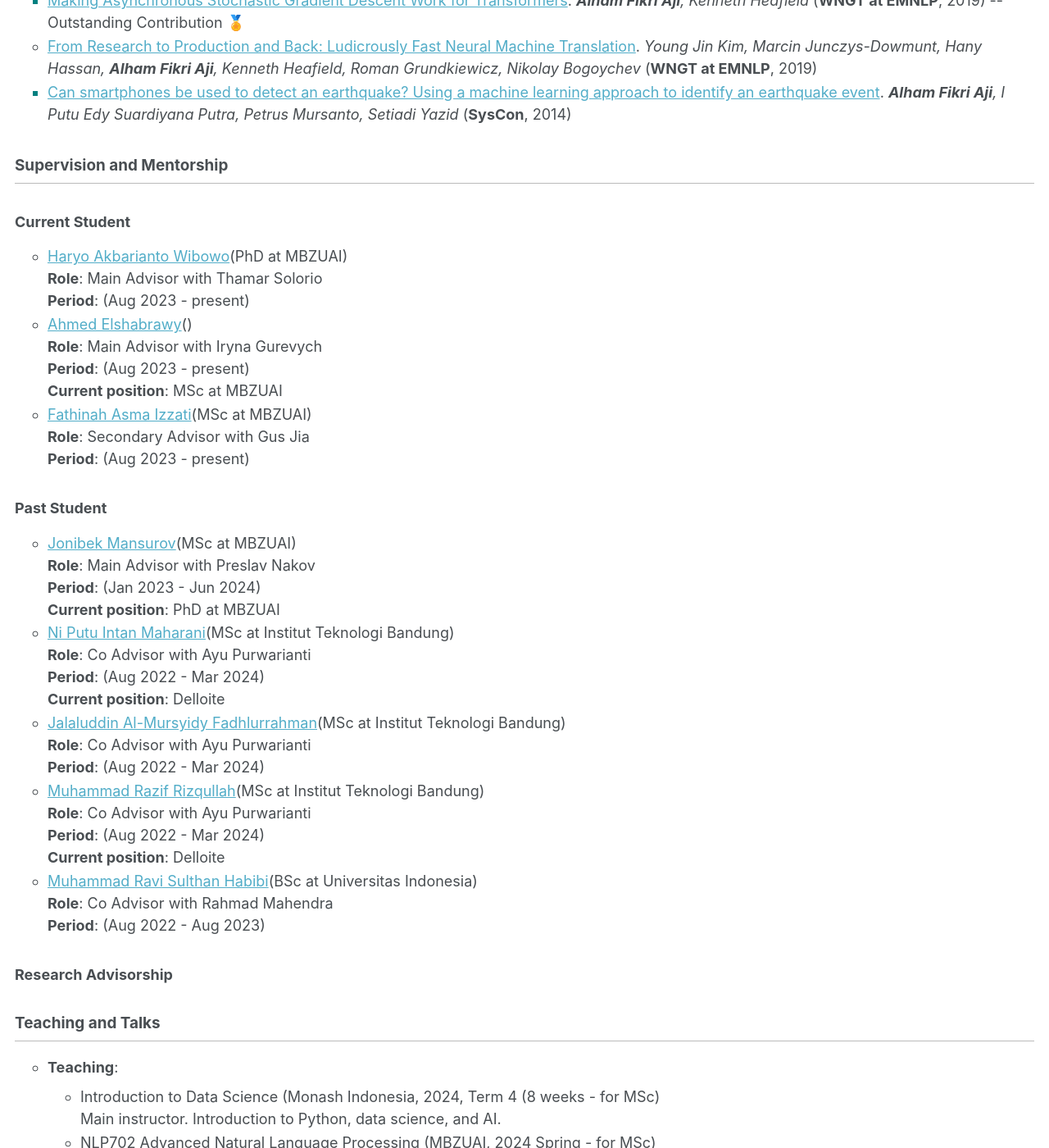
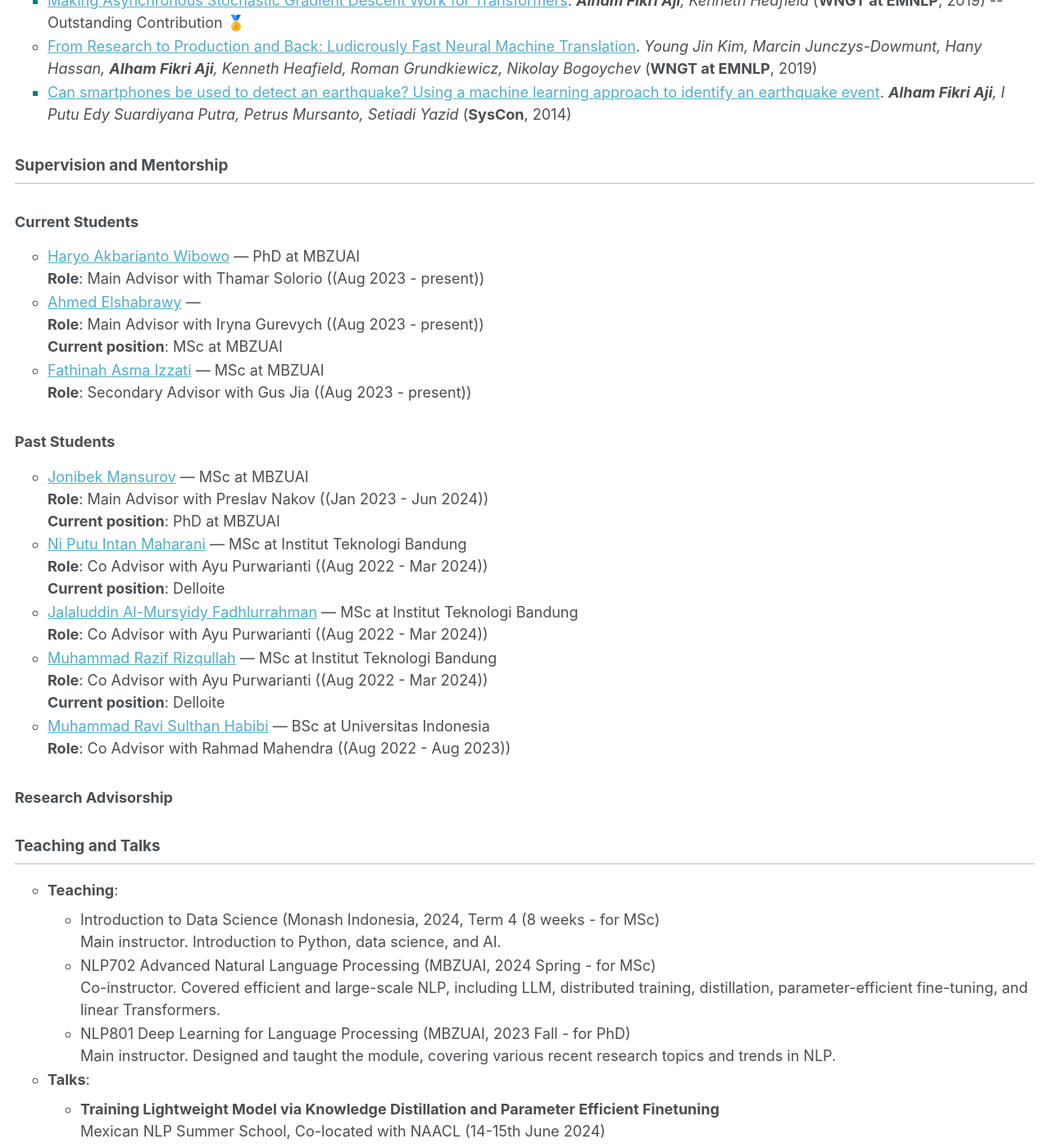
Before and after one commit to afaji/afaji.github.io, a Jekyll site: the page built from _pages/cv.md, in a window 1280 px wide and 1400 px high, scrolled down 4493 px. Shown: the whole window at 82% size. Built offline with Jekyll 4.4.1, drawn with Linux system fonts in a browser that asks for light colours.

Commit message:
Update cv.md

```diff
--- a/_pages/cv.md
+++ b/_pages/cv.md
@@ -91,13 +91,12 @@ You may also refer to my [Google Scholar](https://scholar.google.ca/citations?hl
 
 ## Supervision and Mentorship
 
-### Current Student
+### Current Students
 <ul>
 {% for student in site.data.student.student %}
   <li>
-    <a href="{{ student.url }}">{{ student.name | raw }}</a>({{ student.rolejob | raw }})<br>
-    <strong>Role</strong>: {{ student.role | raw }} {% if student.co %} with {{ student.co }}{% endif %}<br>
-    <strong>Period</strong>: {{ student.period | raw }}<br>
+    <a href="{{ student.url }}">{{ student.name | raw }}</a> — {{ student.rolejob | raw }}<br>
+    <strong>Role</strong>: {{ student.role | raw }} {% if student.co %} with {{ student.co }}{% endif %} ({{ student.period | raw }})<br>
     {% if student.job %}
       <strong>Current position</strong>: {{ student.job | raw }}<br>
     {% endif %}
@@ -105,13 +104,12 @@ You may also refer to my [Google Scholar](https://scholar.google.ca/citations?hl
 {% endfor %}
 </ul>
 
-### Past Student
+### Past Students
 <ul>
 {% for student in site.data.student.paststudent %}
   <li>
-    <a href="{{ student.url }}">{{ student.name | raw }}</a>({{ student.rolejob | raw }})<br>
-    <strong>Role</strong>: {{ student.role | raw }} {% if student.co %} with {{ student.co }}{% endif %}<br>
-    <strong>Period</strong>: {{ student.period | raw }}<br>
+    <a href="{{ student.url }}">{{ student.name | raw }}</a> — {{ student.rolejob | raw }}<br>
+    <strong>Role</strong>: {{ student.role | raw }} {% if student.co %} with {{ student.co }}{% endif %} ({{ student.period | raw }})<br>
     {% if student.job %}
       <strong>Current position</strong>: {{ student.job | raw }}<br>
     {% endif %}
@@ -123,7 +121,7 @@ You may also refer to my [Google Scholar](https://scholar.google.ca/citations?hl
 <ul>
 {% for student in site.data.student.staff %}
   <li>
-    <a href="{{ student.url }}">{{ student.name | raw }}</a>({{ student.rolejob | raw }})<br>
+    <a href="{{ student.url }}">{{ student.name | raw }}</a> ({{ student.rolejob | raw }})<br>
     <strong>Role</strong>: {{ student.role | raw }} {% if student.co %} with {{ student.co }}{% endif %}<br>
     <strong>Period</strong>: {{ student.period | raw }}<br>
     {% if student.job %}
```
